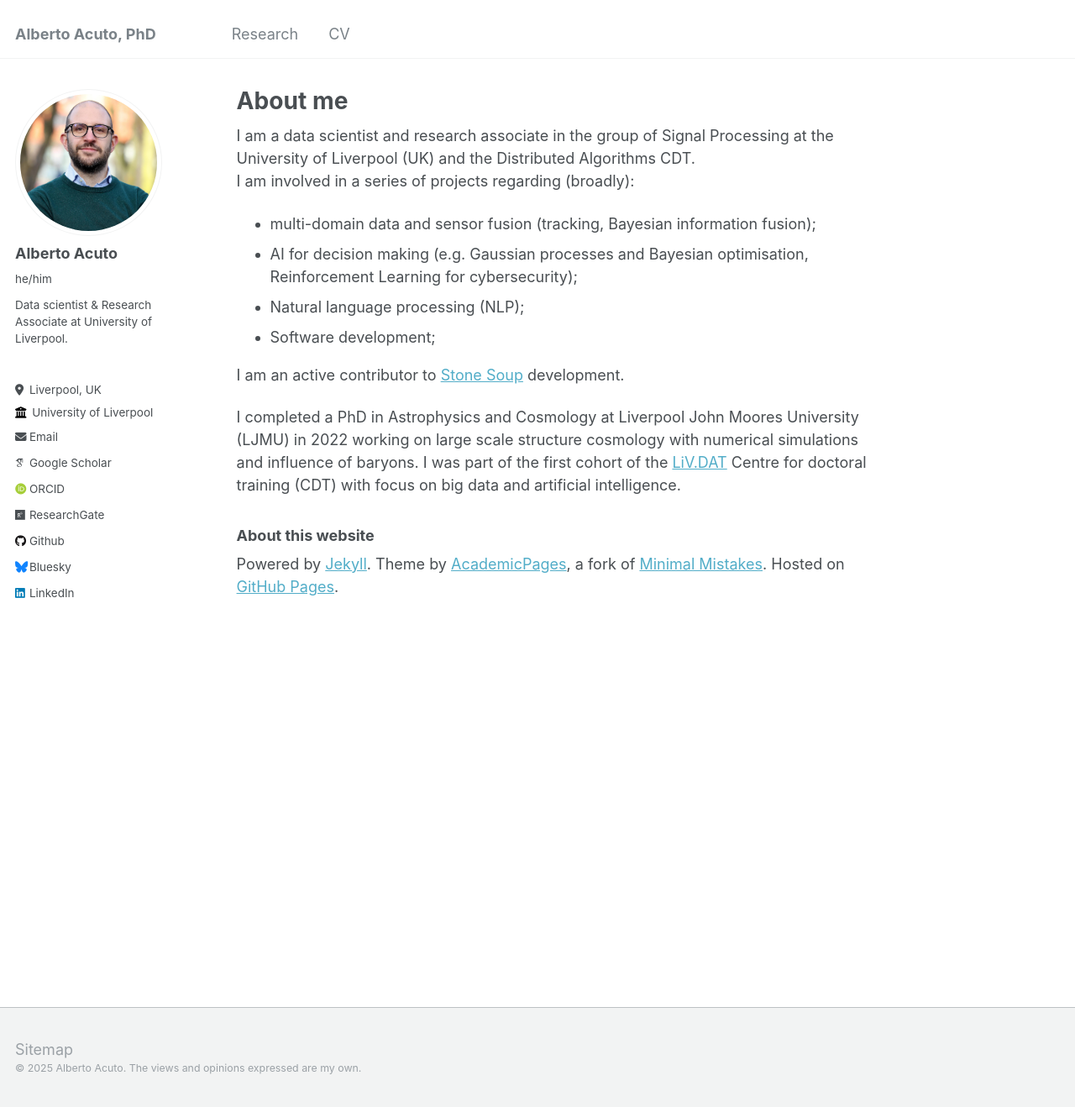
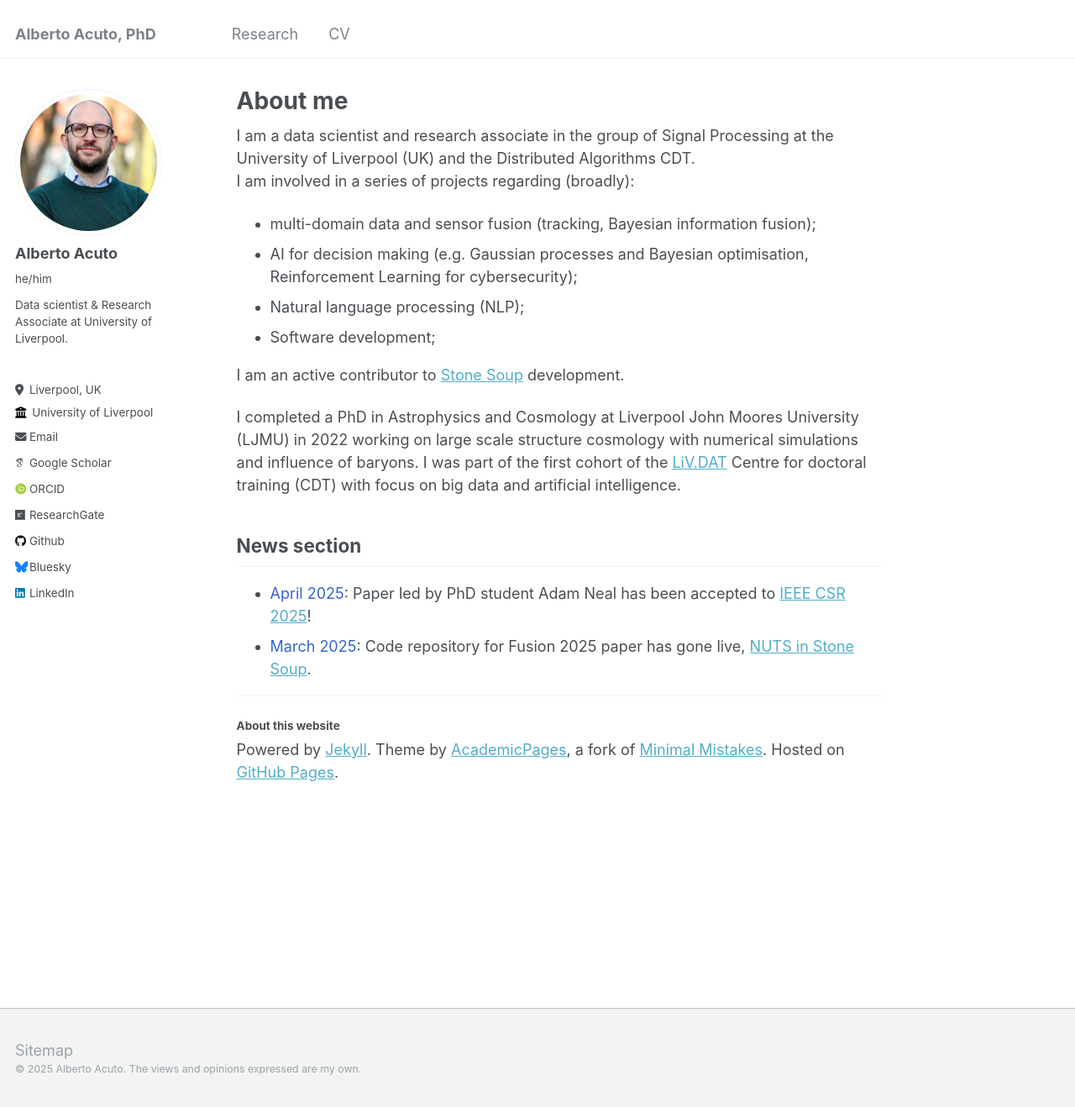
Before and after one commit to A-acuto/A-acuto.github.io, a Jekyll site: the page built from _pages/about.md, in a window 1280 px wide and 1318 px high. Shown: the whole window at 84% size. Built offline with Jekyll 4.4.1, drawn with Linux system fonts in a browser that asks for light colours; some web fonts are replaced.

Commit message:
adding news section to landing page

```diff
--- a/_pages/about.md
+++ b/_pages/about.md
@@ -24,6 +24,12 @@ structure cosmology with numerical simulations and influence of baryons. I was p
 artificial intelligence.
 
 
-### About this website
+## News section
+- <span style="color:#3366CC">April 2025</span>: Paper led by PhD student Adam Neal has been accepted to [IEEE CSR 2025](https://www.ieee-csr.org/)!
+- <span style="color:#3366CC">March 2025</span>: Code repository for Fusion 2025 paper has gone live, [NUTS in Stone Soup](https://github.com/UoL-SignalProcessingGroup/StoneSoupNUTS).
+
+
+---
+#### About this website
 Powered by [Jekyll](http://jekyllrb.com). Theme by [AcademicPages](https://github.com/academicpages/academicpages.github.io),
  a fork of [Minimal Mistakes](https://mademistakes.com/work/minimal-mistakes-jekyll-theme/). Hosted on [GitHub Pages](https://pages.github.com/).
```
